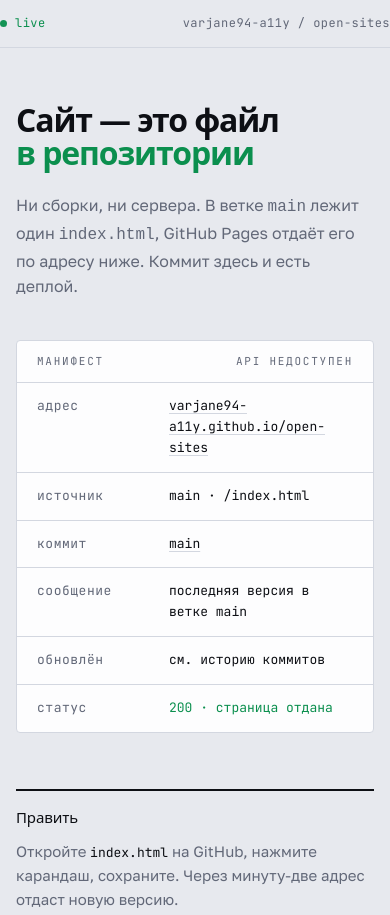
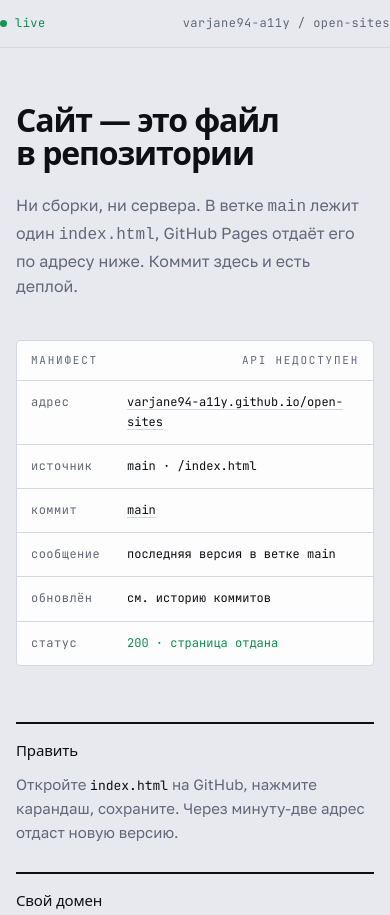
Before and after one commit to varjane94-a11y/open-sites, a plain HTML site: page index.html in a window 390 px wide. Shown: the top 915 px of the page. Drawn offline with Linux system fonts and the light colour scheme; no server answers; a web font is replaced by a local one.

Commit message:
Keep the accent for machine state only; tighten manifest on small screens

```diff
--- a/index.html
+++ b/index.html
@@ -108,10 +108,6 @@
     letter-spacing: -.035em;
     margin: 0 0 clamp(24px, 4vw, 40px);
     text-wrap: balance;
-  }
-  .hero__thesis em {
-    font-style: normal;
-    color: var(--signal);
   }
   .hero__lede {
     max-width: 46ch;
@@ -225,6 +221,16 @@
   }
   .foot__inner a:hover { text-decoration-color: var(--signal); }
 
+  @media (max-width: 560px) {
+    .row {
+      grid-template-columns: 84px minmax(0, 1fr);
+      gap: 12px;
+      padding: 12px 14px;
+      font-size: 12px;
+    }
+    .manifest__head { padding: 11px 14px; }
+  }
+
   @media (prefers-reduced-motion: reduce) {
     .row { opacity: 1; animation: none; }
     .live__dot { animation: none; }
@@ -243,7 +249,7 @@
   <main class="shell">
 
     <section class="hero">
-      <h1 class="hero__thesis">Сайт — это файл <em>в репозитории</em></h1>
+      <h1 class="hero__thesis">Сайт — это файл в репозитории</h1>
       <p class="hero__lede">
         Ни сборки, ни сервера. В ветке <code>main</code> лежит один <code>index.html</code>,
         GitHub Pages отдаёт его по адресу ниже. Коммит здесь и есть деплой.
```
